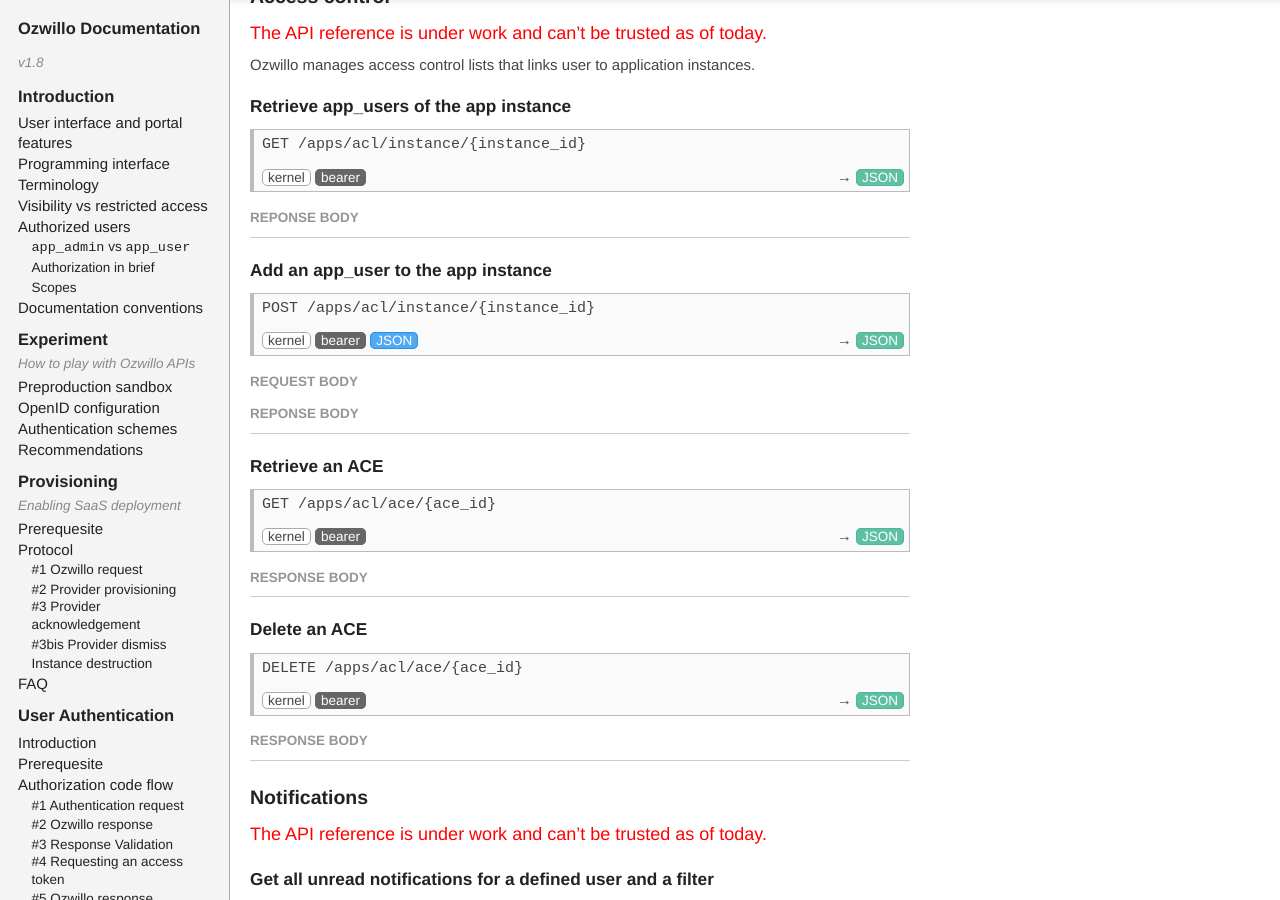
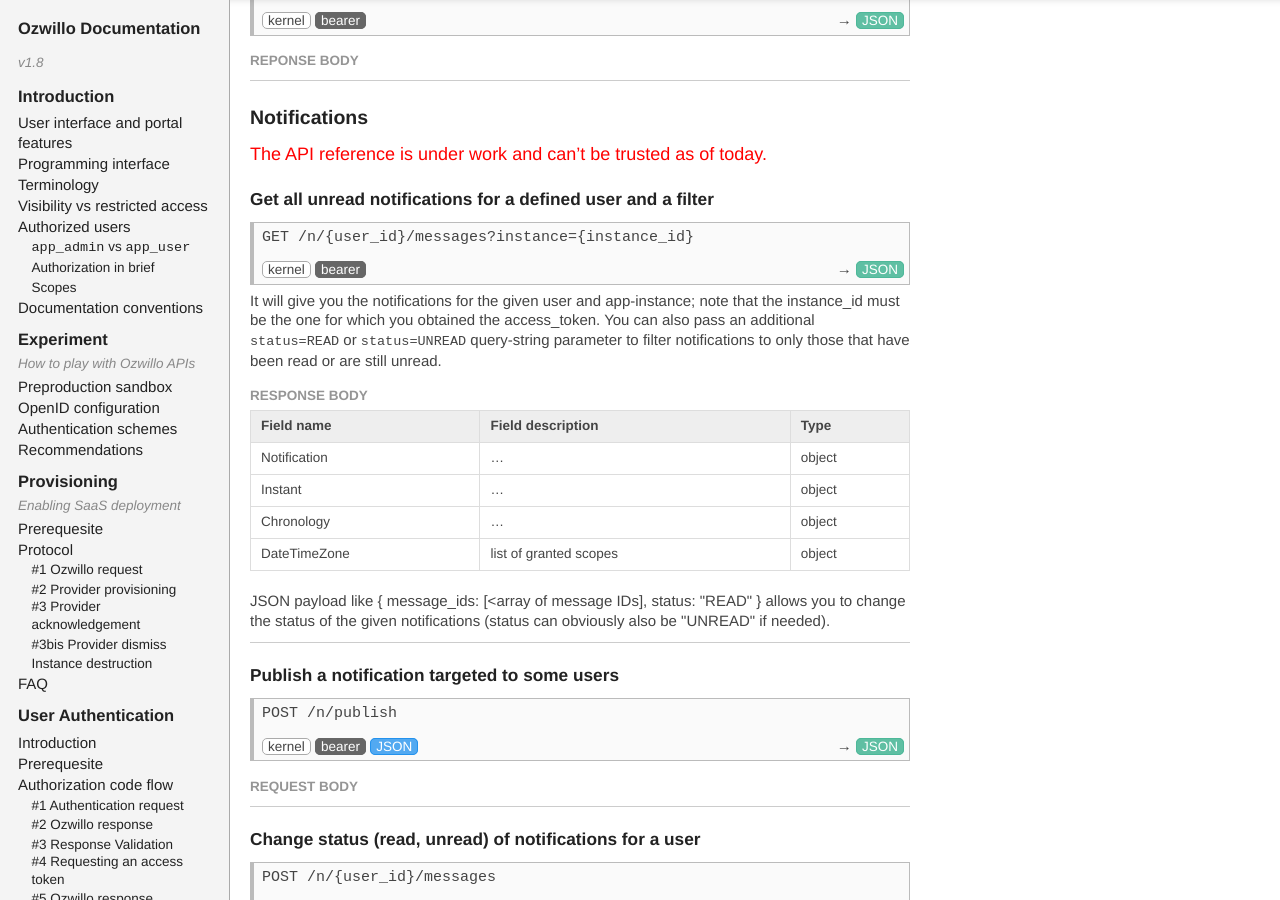
Before and after one commit to ozwillo/ozwillo-doc, a Jekyll site: the page built from index.html, in a window 1280 px wide and 900 px high, scrolled down 27701 px. Built offline with Jekyll 4.4.1, drawn with Linux system fonts in a browser that asks for light colours; nearby versions of some CDN libraries; library files that are not in the unit come from our copies; some of the changed text lies outside the part shown.

Commit message:
Remove a few endpoints only used by the Portal.

```diff
--- a/_includes/5-api-reference.md
+++ b/_includes/5-api-reference.md
@@ -352,22 +352,6 @@
 
 <hr/>
 
-#### Destroy an application instance
-
-<div class="api-entry">
-	<div class="api-command">DELETE /apps/instance/{instance_id}</div>
-	<div class="api-options">
-		<div class="api-request">
-			<span class="api-host">kernel</span>
-			<span class="api-auth">bearer</span>
-		</div>
-	</div>
-</div>
-
-If-Match
-
-<hr/>
-
 #### Retrieve the services of the application instance
 
 <div class="api-entry">
@@ -508,69 +492,6 @@
 
 <hr/>
 
-#### Add an app_user to the app instance
-
-<div class="api-entry">
-	<div class="api-command">POST /apps/acl/instance/{instance_id}</div>
-	<div class="api-options">
-		<div class="api-request">
-			<span class="api-host">kernel</span>
-			<span class="api-auth">bearer</span>
-			<span class="api-input">JSON</span>
-		</div>
-		<div class="api-response">
-			<span class="api-output">JSON</span>
-		</div>
-	</div>
-</div>
-
-TODO: only for app_admins?
-{: .todo}
-
-##### Request body
-
-##### Reponse body
-
-<hr/>
-
-#### Retrieve an ACE
-
-<div class="api-entry">
-	<div class="api-command">GET /apps/acl/ace/{ace_id}</div>
-	<div class="api-options">
-		<div class="api-request">
-			<span class="api-host">kernel</span>
-			<span class="api-auth">bearer</span>
-		</div>
-		<div class="api-response">
-			<span class="api-output">JSON</span>
-		</div>
-	</div>
-</div>
-
-##### Response body
-
-<hr/>
-
-#### Delete an ACE
-
-<div class="api-entry">
-	<div class="api-command">DELETE /apps/acl/ace/{ace_id}</div>
-	<div class="api-options">
-		<div class="api-request">
-			<span class="api-host">kernel</span>
-			<span class="api-auth">bearer</span>
-		</div>
-		<div class="api-response">
-			<span class="api-output">JSON</span>
-		</div>
-	</div>
-</div>
-
-##### Response body
-
-<hr/>
-
 ### Notifications
 {: #s5-api-notifications}
 
```
